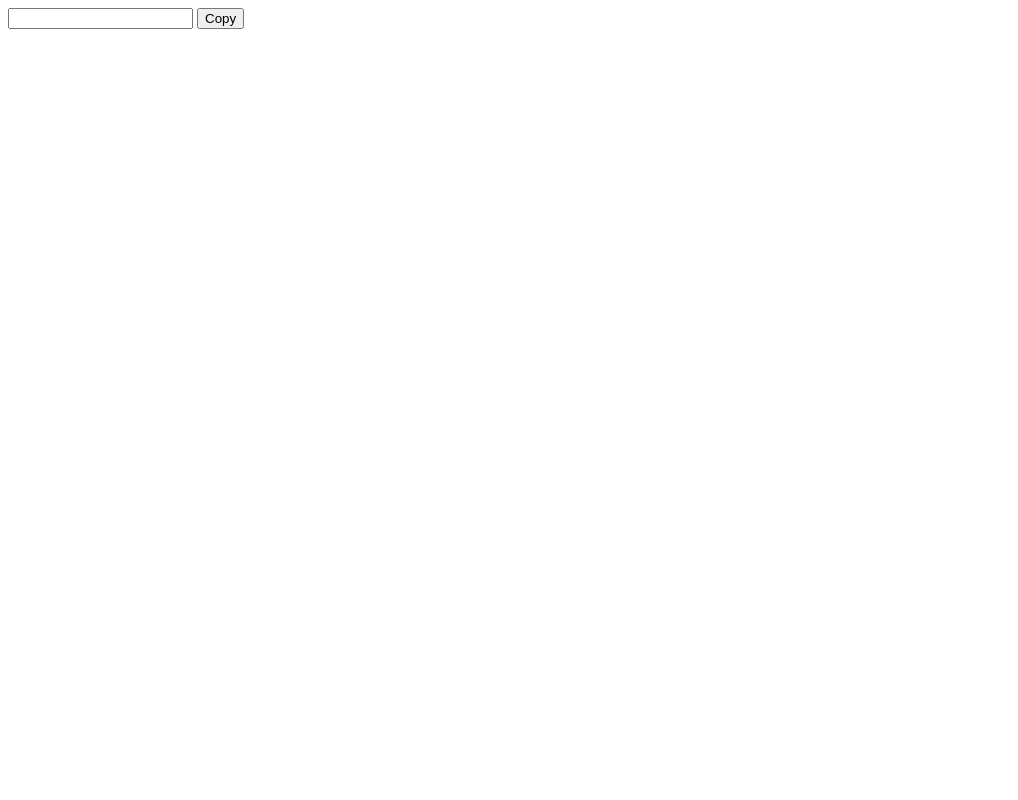
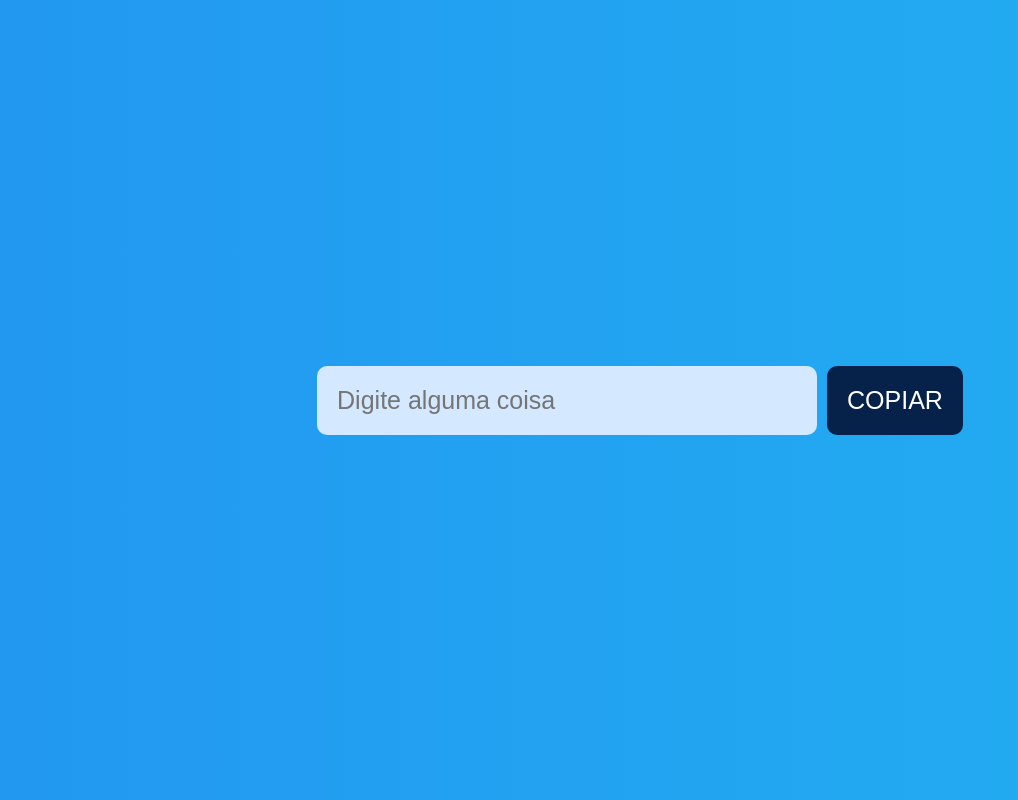
Before and after one commit to diegosexy182/site, a plain HTML site: page teste/index.html in a window 1280 px wide. Shown: the whole page, without its empty margins (0-1018 px from the left). Drawn offline with Linux system fonts and the light colour scheme.

Commit message:
Update index.html

```diff
--- a/teste/index.html
+++ b/teste/index.html
@@ -1,23 +1,61 @@
 <!DOCTYPE html>
-<html>
+<html lang="en">
 <head>
-  <title></title>
+    <meta charset="UTF-8">
+    <meta http-equiv="X-UA-Compatible" content="IE=edge">
+    <meta name="viewport" content="width=device-width, initial-scale=1.0">
+    <title>Javascript - Copy to Clipboard</title>
+
+    <style>
+        * {
+            margin: 0px;
+            padding: 0px;
+            box-sizing: border-box;
+        }
+
+        body {
+            height: 100vh;
+            display: flex;
+            align-items: center;
+            justify-content: center;
+            background: rgb(34,152,241);
+            background: linear-gradient(90deg, rgba(34,152,241,1) 0%, rgba(34,175,241,1) 100%);
+        }
+
+        input, button {
+            font-size: 25px;
+            border-radius: 10px;
+            border: none;
+            padding: 20px;
+        }
+
+        input {
+            background-color: #d4e8ff;
+            color: #06224a;
+            width: 500px;
+        }
+
+        input:focus {
+            outline: none;
+        }
+
+        button {
+            margin-left: 10px;
+            background-color: #06224a;
+            color: white;
+            text-transform: uppercase;
+            transition: 0.3s;
+        }
+
+        button:hover {
+            background-color: #010d1f;
+            transition: 0.3s;
+        }
+    </style>
 </head>
 <body>
 
-  <input id="text" />
-
-  <button id="copy">Copy</button>
-
-  <script type="text/javascript">
-    const textInput = document.getElementById('text');
-    const copyButton = document.getElementById('copy');
-
-    copyButton.addEventListener('click', ()=> {
-      textInput.select();
-      document.execCommand('copy');
-    });
-  </script>
-
+    <input type="text" name="texto" id="texto" placeholder="Digite alguma coisa" />
+    <button onclick="copiarTexto()">Copiar</button>
 </body>
 </html>
```
